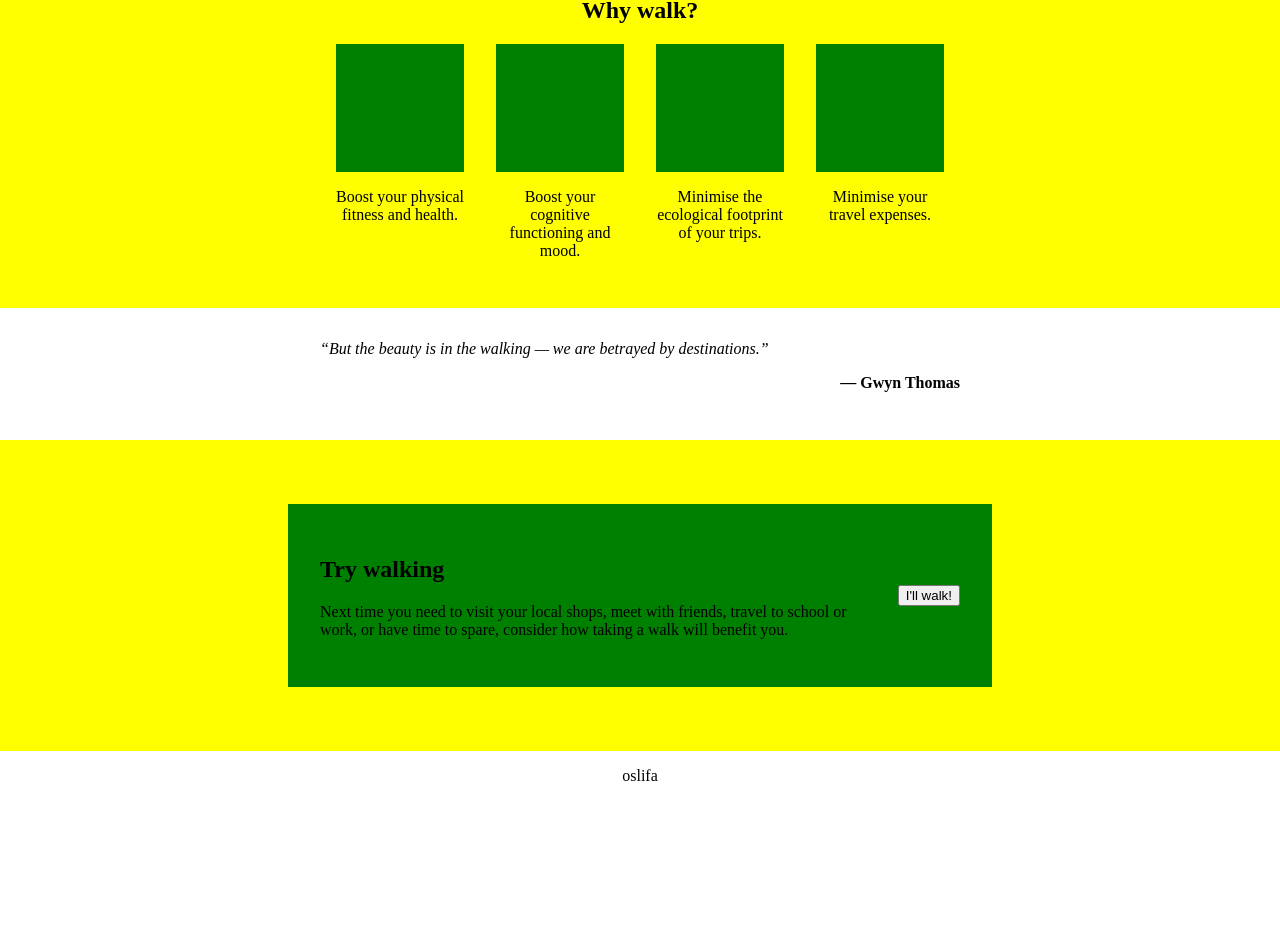
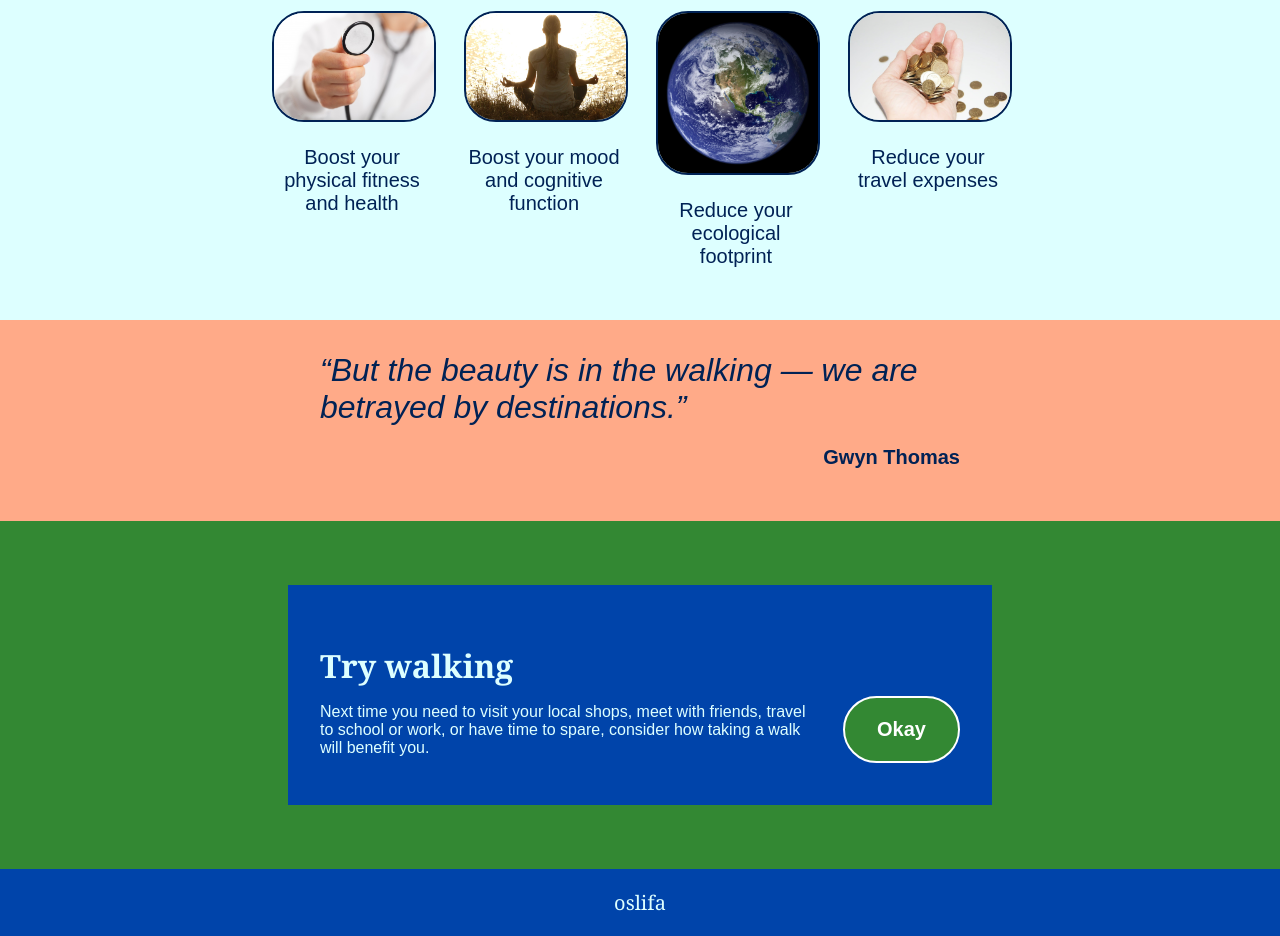
Before and after one commit to oslifa/odin-landing-page, a plain HTML site: page index.html in a window 1280 px wide. Shown: the part 755-1691 px from the top of the page. Before the commit the page ends 1556 px from the top, so only its background shows below. Drawn offline with Linux system fonts and the light colour scheme.

Commit message:
Add suitable images, fonts, colours and styling to create a cohesive and appealing page

```diff
--- a/index.html
+++ b/index.html
@@ -2,7 +2,7 @@
 <html lang="en">
 <head>
     <meta charset="UTF-8">
-    <title>Title</title>
+    <title>Go For A Walk</title>
     <link href="style.css" rel="stylesheet">
 </head>
 <body>
@@ -10,7 +10,7 @@
         <div class="header container">
             <h1 class="logo-text">Go For A Walk</h1>
             <ul class="links">
-                <li><a href="#">Can I walk?</a></li>
+                <li><a href="#">How?</a></li>
                 <li><a href="#">Improve your health</a></li>
                 <li><a href="#">Refresh your mind</a></li>
             </ul>
@@ -20,34 +20,32 @@
         <div class="intro container">
             <div class="media-text">
                 <h1 class="intro-heading">Walking</h1>
-                <p class="intro-text">It's something that makes us human. But, in a world of seated transport and services provided at home, it's becoming an increasingly forgotten activity.</p>
-                <p class="intro-text">You may consider this a minor loss. But walking can be much more than simply a way to get from A to B.</p>
-                <button>I'm interested</button>
+                <p class="intro-text"><span>It's something that makes us human.</span> But, in a world of seated transport and at-home conveniences, it's become an increasingly forgotten activity.</p>
+                <p class="intro-text">You may consider this a minor loss. But walking is much more than simply a way to get from A to B.</p>
+                <button>I agree!</button>
             </div>
-            <img src="https://external-preview.redd.it/r6g38aXSaQWtd1KxwJbQ-Fs5jtSVDxX3wtLHJEdqixw.jpg?width=1080&crop=smart&auto=webp&s=87a2c94cb3e1561e2b6abd467ea68d81b9901720" width="500px">
+            <img src="images/walking.jpg" height="300px">
         </div>
     </div>
     <div class="info section">
         <div class="info container">
-            <h2 class="info-heading">Why walk?</h2>
+            <h2 class="info-heading">Why should I walk?</h2>
             <div class="cards">
                 <div class="card">
-                    <div class="card-image">
-
-                    </div>
-                    <p class="card-text">Boost your physical fitness and health.</p>
+                    <img class="card-image" src="images/health.jpg">
+                    <p class="card-text">Boost your physical fitness and health</p>
                 </div>
                 <div class="card">
-                    <div class="card-image"></div>
-                    <p class="card-text">Boost your cognitive functioning and mood.</p>
+                    <img class="card-image" src="images/mind.jpg">
+                    <p class="card-text">Boost your mood and cognitive function</p>
                 </div>
                 <div class="card">
-                    <div class="card-image"></div>
-                    <p class="card-text">Minimise the ecological footprint of your trips.</p>
+                    <img class="card-image" src="images/earth.jpeg">
+                    <p class="card-text">Reduce your ecological footprint</p>
                 </div>
                 <div class="card">
-                    <div class="card-image"></div>
-                    <p class="card-text">Minimise your travel expenses.</p>
+                    <img class="card-image" src="images/money.jpg">
+                    <p class="card-text">Reduce your travel expenses</p>
                 </div>
             </div>
         </div>
@@ -55,16 +53,16 @@
     <div class="quote section">
         <div class="quote container">
             <i class="quote-text">“But the beauty is in the walking — we are betrayed by destinations.”</i>
-            <p class="quote-credit">— Gwyn Thomas</p>
+            <p class="quote-credit">Gwyn Thomas</p>
         </div>
     </div>
     <div class="action section">
         <div class="action container">
+            <h2 class="action-heading">Try walking</h2>
             <div class="action-text">
-                <h2 class="action-commmand">Try walking</h2>
                 <p class="action-message">Next time you need to visit your local shops, meet with friends, travel to school or work, or have time to spare, consider how taking a walk will benefit you.</p>
+                <button>Okay</button>
             </div>
-            <button>I'll walk!</button>
         </div>
     </div>
     <div class="footer section">
--- a/style.css
+++ b/style.css
@@ -1,8 +1,31 @@
-* {
-    /* outline: 1px solid red; */
+.header.section, .footer.section, .action.container {
+    background-color: #0044aa;
+    color: #ddffff;
+}
+
+.intro.section, .quote.section {
+    background-color: #ffaa88;
+    color: #002255;
+}
+
+.info.section {
+    background-color: #ddffff;
+}
+
+.action.section {
+    background-color: #338833;
+}
+
+h1, h2, .footer-text {
+    font-family: Georgia, 'Times New Roman', Times, serif;
+}
+
+h2 {
+    font-size: 32px;
 }
 
 body {
+    font-family: Arial, Helvetica, sans-serif;
     margin: 0;
 }
 
@@ -16,19 +39,18 @@ body {
     flex: 0 1 auto;
 }
 
-.header.section {
-    background-color: yellow;
-}
-
 .header.container {
     display: flex;
     padding: 16px;
     justify-content: space-between;
     align-items: center;
+    gap: 16px;
 }
 
 .logo-text {
     margin: 0;
+    font-style: italic;
+    font-weight: 1000;
 }
 
 .links {
@@ -40,26 +62,32 @@ body {
 }
 
 a {
-    text-decoration: none;
+    color: #ddffff;
 }
 
 .intro.container {
     display: flex;
-    padding: 128px 16px;
+    padding: 96px 0;
     justify-content: center;
     align-items: flex-start;
     flex-wrap: wrap;
-    gap: 32px;
+    gap: 16px;
+}
+
+.intro-heading {
+    margin: 0;
+    font-size: 64px;
 }
 
 .media-text {
     width: 300px;
     max-width: 400px;
     flex: 1 0 auto;
+    font-size: 20px;
 }
 
-.info.section {
-    background-color: yellow;
+.intro-text span {
+    font-weight: bold;
 }
 
 .info.container {
@@ -67,6 +95,12 @@ a {
     padding: 32px 16px;
     flex-direction: column;
     align-items: center;
+    color: #002255;
+}
+
+img {
+    border-radius: 32px;
+    border: 2px solid #002255;
 }
 
 .cards {
@@ -77,17 +111,16 @@ a {
 }
 
 .card {
-    width: 128px;
+    width: 160px;
 }
 
 .card-image {
-    height: 128px;
-    width: 128px;
-    background-color: green;;
+    width: 160px;
 }
 
 .card-text {
     text-align: center;
+    font-size: 20px;
 }
 
 .quote.container {
@@ -95,22 +128,29 @@ a {
     padding: 32px 16px;
 }
 
+.quote-text {
+    font-size: 32px;
+}
+
 .quote-credit {
     text-align: right;
+    font-size: 20px;
     font-weight: bold;
 }
 
-.action.section {
-    background-color: yellow;
-}
-
 .action.container {
-    display: flex;
     width: 640px;
     padding: 32px;
     margin: 64px;
     flex: 0 1 auto;
-    background-color: green;
+}
+
+.action-heading {
+    margin-bottom: 0;
+}
+
+.action-text {
+    display: flex;
     justify-content: space-between;
     align-items: center;
     gap: 32px;
@@ -118,8 +158,21 @@ a {
 
 .footer-text {
     text-align: center;
+    font-size: 20px;
 }
 
 button {
+    padding: 20px 32px;
+    font-size: 20px;
+    font-weight: bold;
+    border-radius: 100px;
+    border: none;
     white-space: nowrap;
+    background-color: #338833;
+    color: white;
+    cursor: default;
 }
+
+.action.container button {
+    border: 2px solid white;
+}
```
Also changed, not shown: images/earth.jpeg (added), images/health.jpg (added), images/heart.png (added), images/mind.jpg (added), images/money.jpg (added), images/walking.jpg (added).
